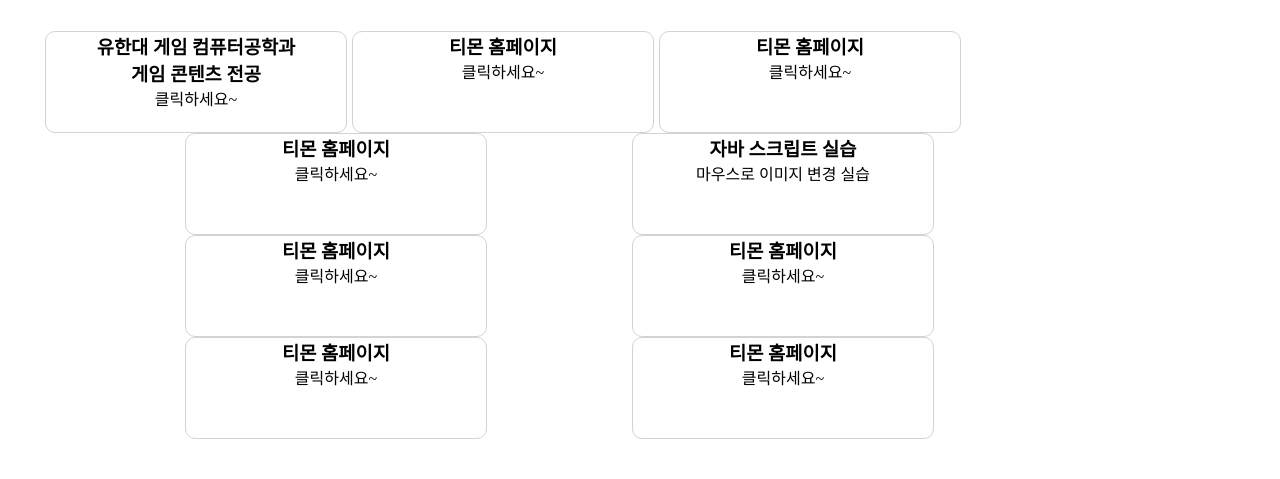
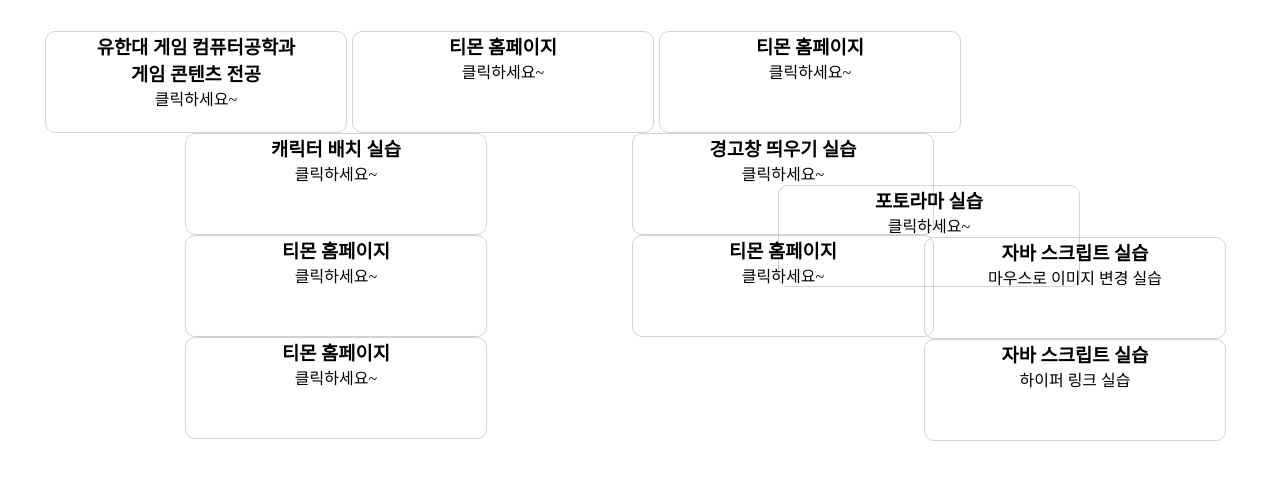
Before and after one commit to SungGeuk/htmlSource, a plain HTML site: page index.html in a window 1280 px wide. Shown: the part 49-528 px from the top of the page. Drawn offline with Linux system fonts and the light colour scheme.

Commit message:
Update index.html

```diff
--- a/index.html
+++ b/index.html
@@ -63,9 +63,17 @@
         <section>
             <div class="div ml">
                 <h3>
-                    티몬 홈페이지</h3>
+                    캐릭터 배치 실습</h3>
                     <a href="">클릭하세요~</a>
             </div>
+            <div class="div ml">
+                <h3>
+                    경고창 띄우기 실습</h3>
+                    <a href="">클릭하세요~</a>
+                <div class="div ml">
+                <h3>
+                    포토라마 실습</h3>
+                    <a href="">클릭하세요~</a>
             <div class="div ml">
                 <h3>
                     자바 스크립트 실습</h3>
@@ -73,8 +81,8 @@
             </div>
             <div class="div ml">
                 <h3>
-                    티몬 홈페이지</h3>
-                    <a href="">클릭하세요~</a>
+                    자바 스크립트 실습</h3>
+                    <a href="">하이퍼 링크 실습</a>
             </div>
 
         </section>
```
